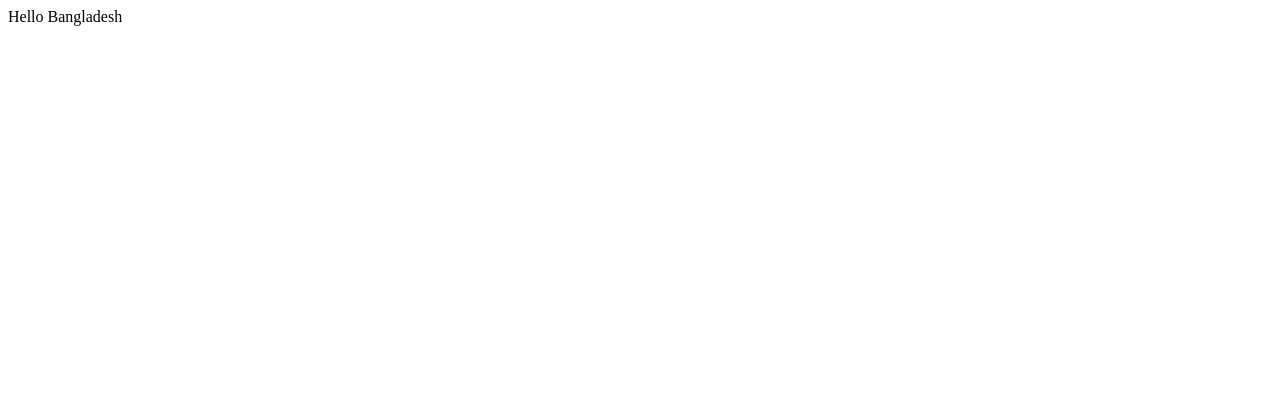
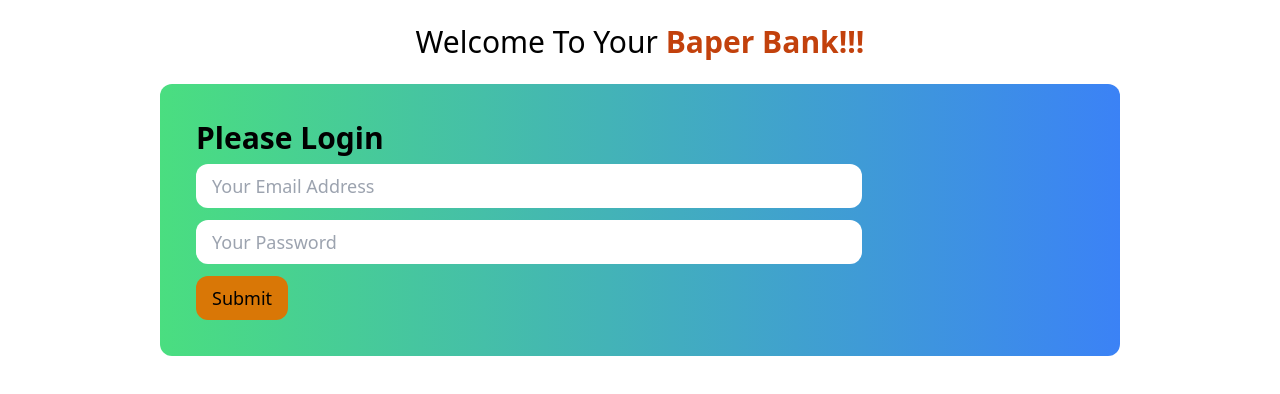
Before and after one commit to abuhanifornob/bank-website, a plain HTML site: page index.html in a window 1280 px wide. Drawn offline with nearby package versions, Linux system fonts and the light colour scheme.

Commit message:
Form Designe

```diff
--- a/index.html
+++ b/index.html
@@ -1 +1,30 @@
-<p>Hello Bangladesh</p>
+<!DOCTYPE html>
+<html lang="en">
+
+<head>
+    <meta charset="UTF-8">
+    <meta http-equiv="X-UA-Compatible" content="IE=edge">
+    <meta name="viewport" content="width=device-width, initial-scale=1.0">
+    <title>Baper Bank</title>
+    <script src="https://cdn.tailwindcss.com"></script>
+</head>
+
+<body>
+    <header>
+        <h1 class="text-3xl text-center mt-6 ">Welcome To Your <span class="font-extrabold text-orange-700">Baper Bank!!!</span> </h1>
+    </header>
+    <main>
+        <section class="bg-amber-200 mt-6 w-9/12 mx-auto p-9 rounded-xl bg-gradient-to-r from-green-400 to-blue-500 hover:from-pink-300 hover:to-yellow-200">
+            <h1 class="mb-2 font-bold text-3xl">Please Login</h1>
+            <form action="">
+                <input class="block mb-3 w-9/12 px-4 py-2 text-lg rounded-xl" type="email" placeholder="Your Email Address">
+                <input class="block mb-3 w-9/12 px-4 py-2 text-lg rounded-xl" type="password" placeholder="Your Password">
+                <button class="bg-amber-600 px-4 py-2 text-lg rounded-xl hover:bg-sky-700">Submit</button>
+            </form>
+        </section>
+    </main>
+
+
+</body>
+
+</html>
```
